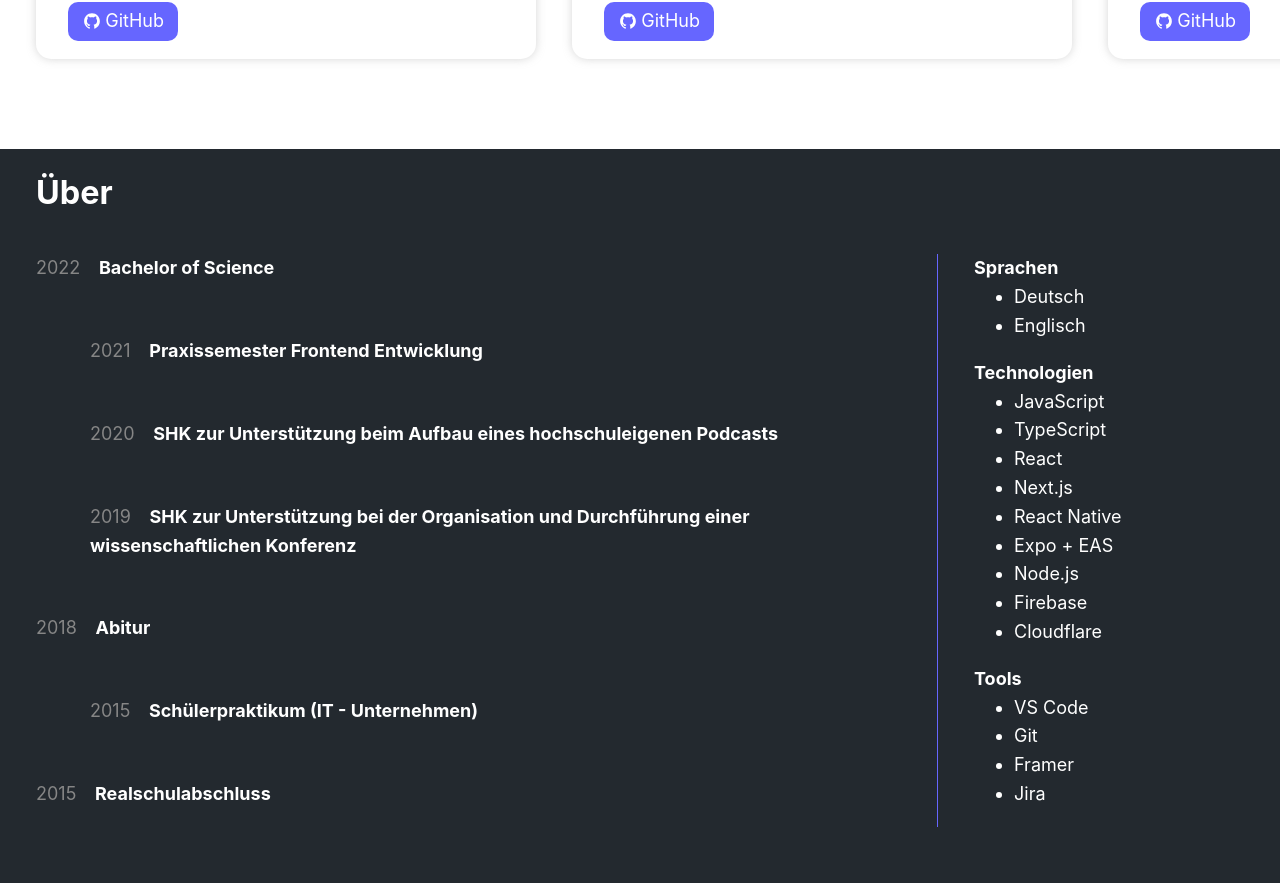
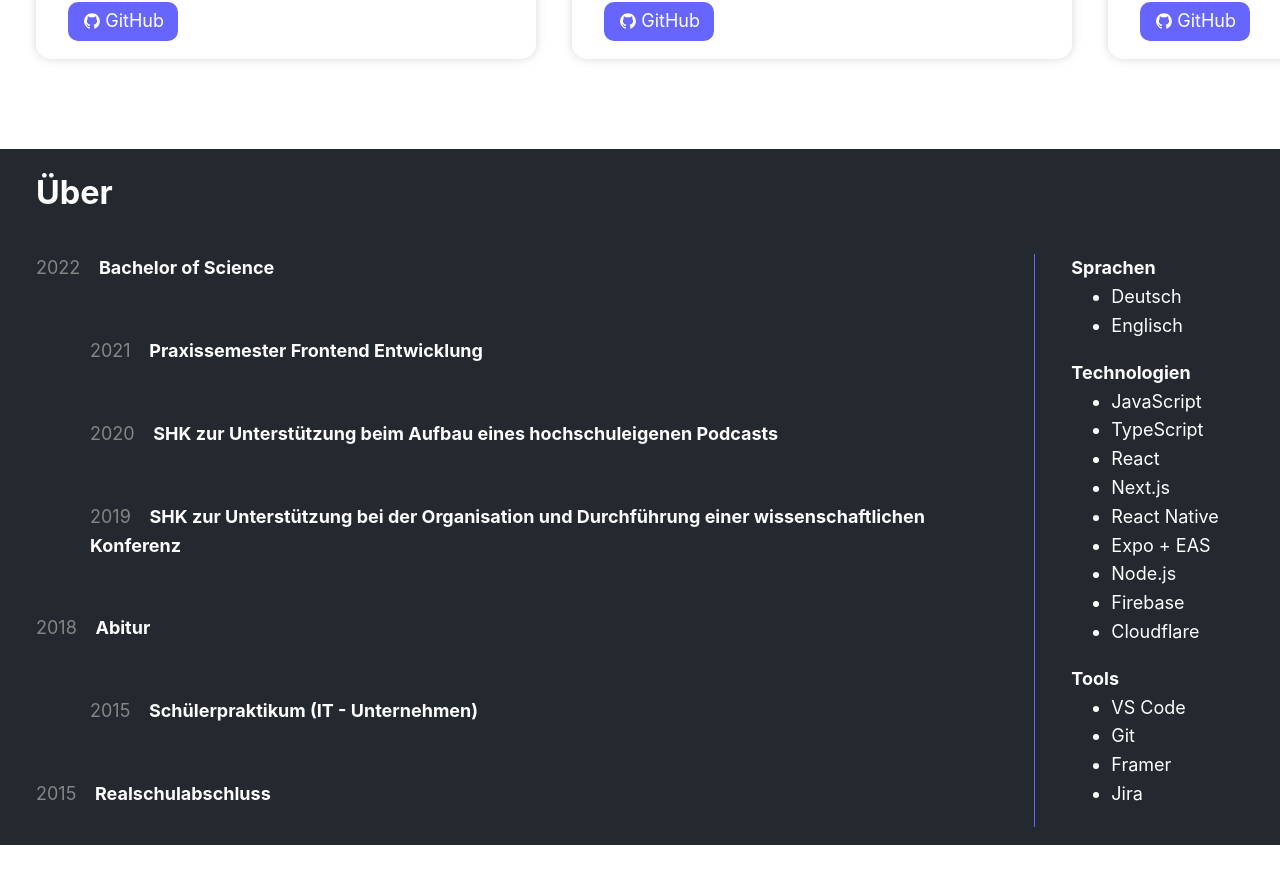
Before and after one commit to TheXires/portfolio, a Next.js app: page / in a window 1280 px wide. Shown: the part 1366-2249 px from the top of the page. After the commit the page ends 2211 px from the top, so only its background shows below. Built offline with nearby package versions, Linux system fonts and the light colour scheme.

Commit message:
improved about styling

```diff
--- a/styles/about.module.css
+++ b/styles/about.module.css
@@ -1,6 +1,6 @@
 .container {
   background-color: #23292f;
-  padding: 1rem 2rem 5rem 2rem;
+  padding: 1rem 2rem 1rem 2rem;
 }
 
 .heading {
@@ -13,6 +13,7 @@
 .innerContainer {
   display: flex;
   flex-direction: row;
+  justify-content: center;
 }
 
 .leftContainer {
@@ -42,7 +43,7 @@
   border-left: 1px solid #6666ff;
   margin-left: 2rem;
   padding-left: 2rem;
-  min-width: 15rem;
+  width: 10rem;
 }
 
 .rightContainer span {
```
